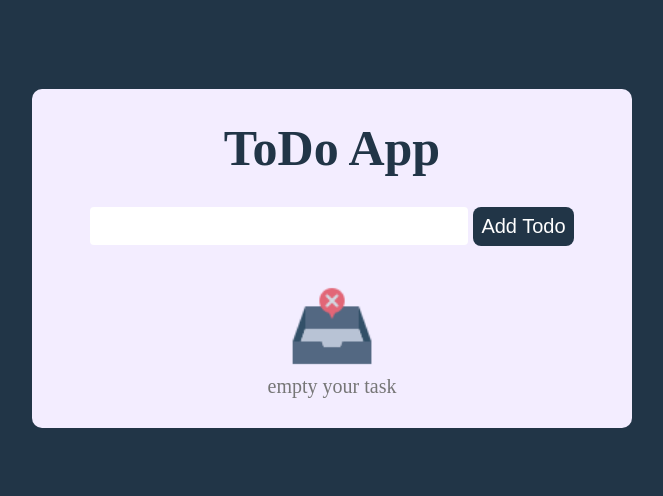
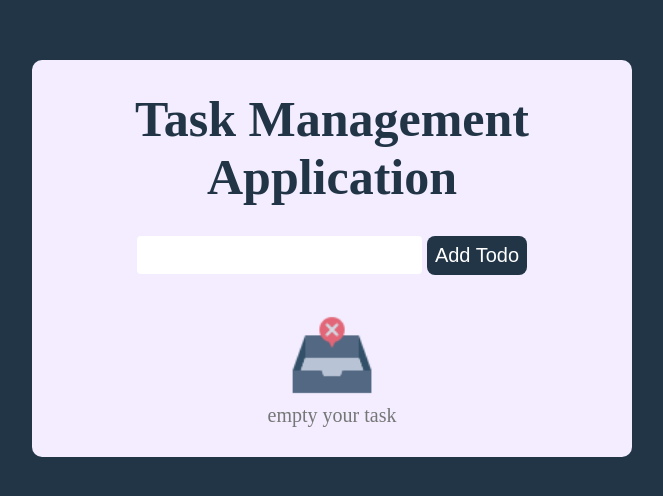
Before and after one commit to md-huda-mia/reduce-todo-app, a React (Vite) app: page / in a window 1280 px wide. Shown: the part 142-638 px from the top of the page, without its empty margins (308-971 px from the left). Built offline with nearby package versions, Linux system fonts and the light colour scheme.

Commit message:
componet-style

```diff
--- a/src/App.jsx
+++ b/src/App.jsx
@@ -5,8 +5,6 @@ import "./App.css";
 import TodoApp from "./components/TodoApp";
 
 function App() {
-  const [count, setCount] = useState(0);
-
   return (
     <>
       <TodoApp />
--- a/src/components/TodoApp.css
+++ b/src/components/TodoApp.css
@@ -1,21 +1,24 @@
 .todo_app {
-  width: 600px;
+  max-width: 600px;
   background: #f3edff;
   padding: 30px;
   border-radius: 10px;
 }
 .todo_app h1 {
   color: #213547;
-  font-size: 50px;
+  font-size: clamp(35px, 5vw, 50px);
 }
 .input_box {
   margin-top: 30px;
+}
+.input_box form {
+  max-width: 100%;
 }
 .input_box form > input {
   background: #ffffff;
   border: none;
   height: 38px;
-  width: 70%;
+  /* max-width: 70vw; */
   margin-right: 5px;
   border-radius: 4px;
   outline: none;
@@ -27,7 +30,7 @@
   background: #213547;
   color: #fff;
   outline: none;
-  font-size: 20px;
+  font-size: clamp(15px, 5vw, 20px);
   padding: 8px;
   border: none;
   border-radius: 8px;
--- a/src/components/TodoApp.jsx
+++ b/src/components/TodoApp.jsx
@@ -34,7 +34,7 @@ const TodoApp = () => {
   };
   return (
     <div className="todo_app">
-      <h1>ToDo App</h1>
+      <h1>Task Management Application</h1>
       <div className="input_box">
         <FormTodo
           submitHandler={submitHandler}
```
